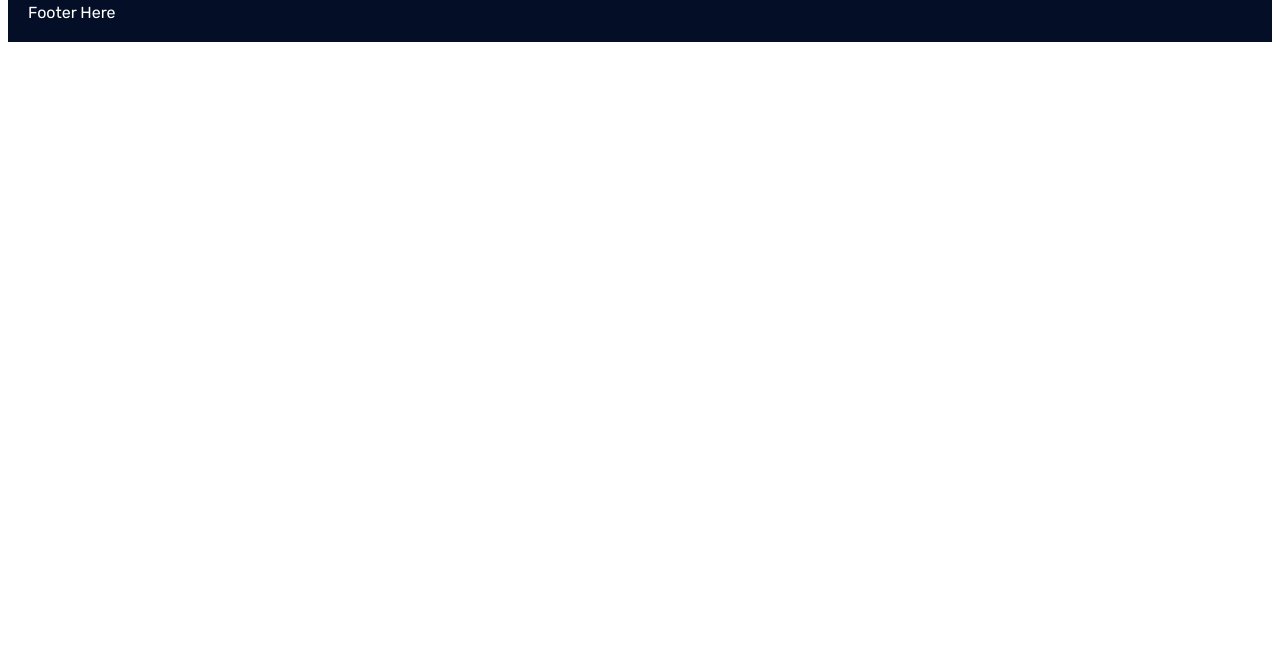
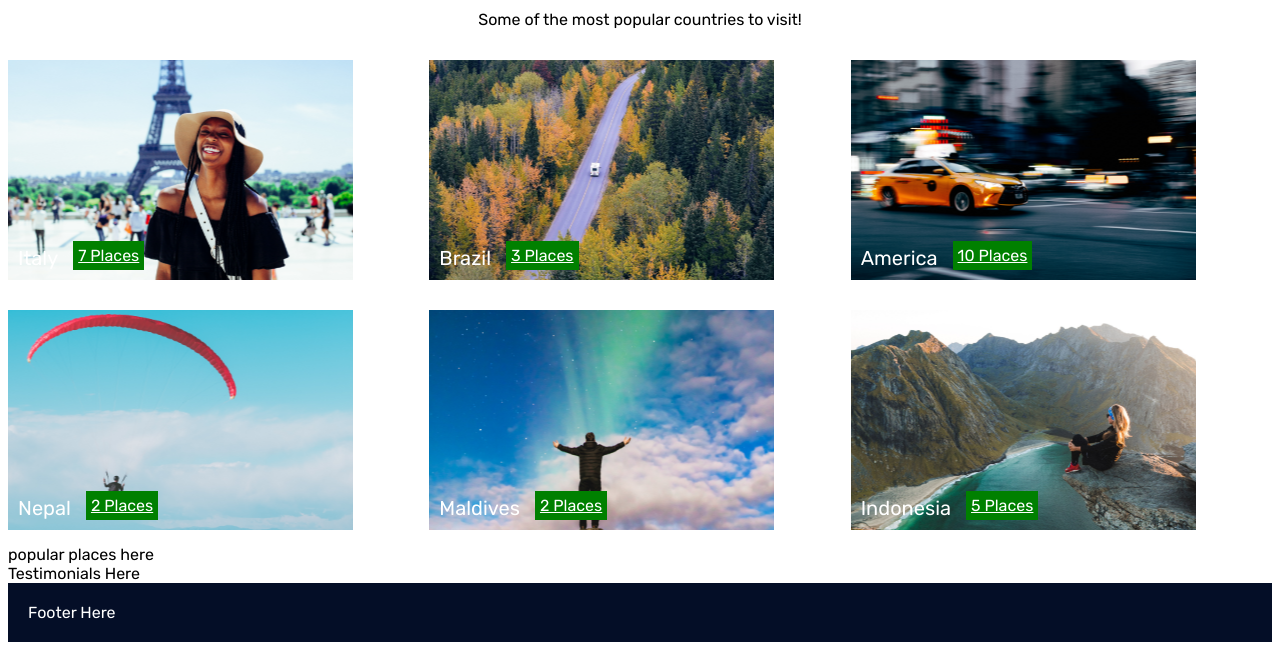
Before and after one commit to AnnikaNeumann/LabWorkTravelApp, a plain HTML site: page cc_travel_start/index.html in a window 1280 px wide. Shown: the part 414-1064 px from the top of the page. Before the commit the page ends 800 px from the top, so only its background shows below. Drawn offline with nearby package versions, Linux system fonts and the light colour scheme.

Commit message:
2nd commit Popular Dest

```diff
--- a/cc_travel_start/css/popular.css
+++ b/cc_travel_start/css/popular.css
@@ -0,0 +1,57 @@
+.popular {
+    display:grid;
+    grid-template-columns: 3fr 3fr 3fr;
+    justify-content: bottom;
+  }
+
+  .popular-header h2, .popular-header p {text-align: center;}
+  .popular-header h2 {
+      font-family: Arial, Helvetica, sans-serif;
+      font-size: 30px;
+  }
+
+  .popular-bg-1, .popular-bg-2, .popular-bg-3, .popular-bg-4, .popular-bg-5, .popular-bg-6 {
+    width:325px;
+    height:200px;
+    padding:10px;
+    margin:15px 0;
+    color:white;
+    background-position: center;
+    display:flex;
+    align-items: flex-end;
+  }
+ .popular-dest-header {
+  font-size: 20px;
+  color:white;
+  margin-right:15px;
+  }
+  .popular-dest-country {
+    background-color: green;
+    padding:5px;
+  }
+
+  .popular-dest-country a {color:white}
+
+  .popular-bg-1 {
+    background-image: url(../img/destination/italy.png);
+  }
+
+  .popular-bg-2 {
+    background-image: url(../img/destination/brazil.png);
+}
+
+  .popular-bg-3 {
+    background-image: url(../img/destination/america.png);
+  }
+
+  .popular-bg-4 {
+    background-image: url(../img/destination/nepal.png);
+  }
+
+  .popular-bg-5 {
+    background-image: url(../img/destination/maldives.png);
+}
+
+  .popular-bg-6 {
+    background-image: url(../img/destination/indonesia.png);
+  }
--- a/cc_travel_start/index.html
+++ b/cc_travel_start/index.html
@@ -36,15 +36,15 @@
         <!-- favourites -->
         <section class="favourite">
             <div class="favourite-bg-1">
-            <h2>Indonesia</h2>
-            <p>Visit our amazing country!</p>
-            <h3>EXPLORE NOW</h3>
+                <h2>Indonesia</h2>
+                <p>Visit our amazing country!</p>
+                <h3>EXPLORE NOW</h3>
             </div>
 
             <div class="favourite-bg-2">
                 <h2>Australia</h2>
-            <p>Pixel design with amazing content!</p>
-            <h3>EXPLORE NOW</h3>
+                <p>Pixel design with amazing content!</p>
+                <h3>EXPLORE NOW</h3>
             </div>
 
             <div class="favourite-bg-3">
@@ -63,8 +63,39 @@
         <!-- search-end  -->
 
         <!-- popular-destination-start  -->
+        <section class="popular-header">
+            <h2>Popular Destinations</h2>
+            <p>Some of the most popular countries to visit!</p>
+
+        </section>
         <section class="popular">
-            Popular Destinations Grid Here
+
+            <div class="popular-bg-1">
+
+                 <span class="popular-dest-header">Italy</span><span class="popular-dest-country"><a href="">7 Places</a></span>
+            </div>
+
+            <div class="popular-bg-2">
+
+                <span class="popular-dest-header">Brazil</span><span class="popular-dest-country"><a href="">3 Places</a></span>            </div>
+
+            <div class="popular-bg-3">
+
+                <span class="popular-dest-header">America</span><span class="popular-dest-country"><a href="">10 Places</a></span>            </div>
+
+            <div class="popular-bg-4">
+
+                <span class="popular-dest-header">Nepal</span><span class="popular-dest-country"><a href="">2 Places</a></span>            </div>
+
+            <div class="popular-bg-5">
+
+                <span class="popular-dest-header">Maldives</span><span class="popular-dest-country"><a href="">2 Places</a></span>            </div>
+
+            <div class="popular-bg-6">
+
+                <span class="popular-dest-header">Indonesia</span><span class="popular-dest-country"><a href="">5 Places</a></span>
+            </div>
+
         </section>
         <!-- popular-destination-end -->
 
```
